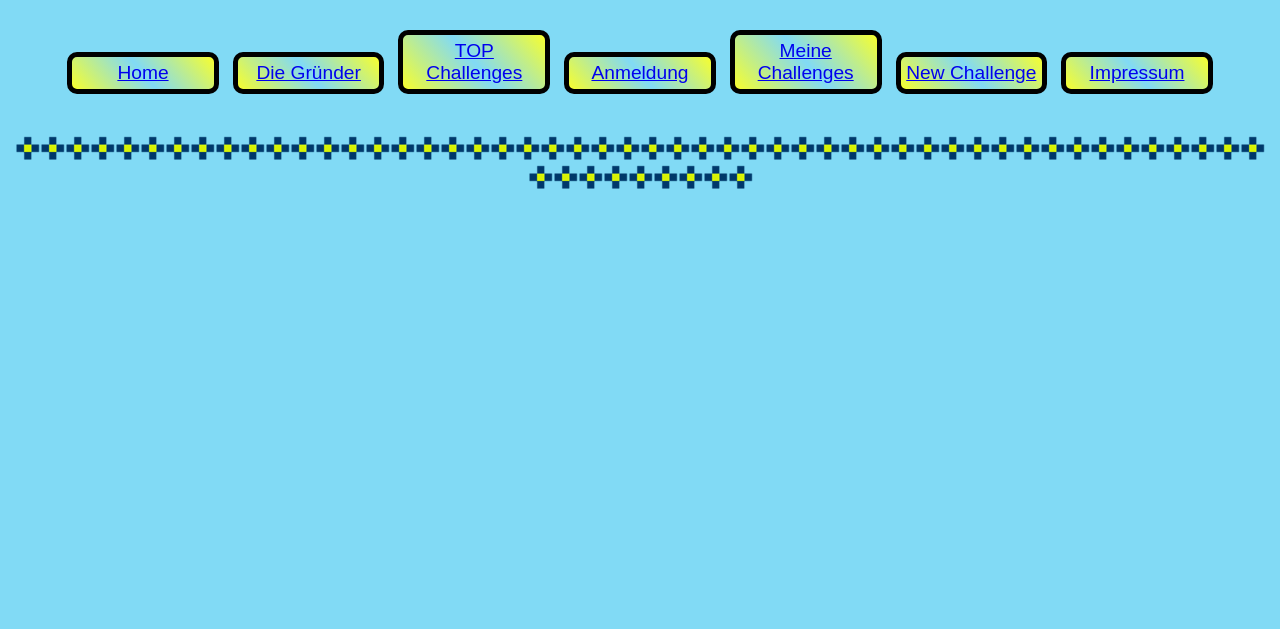
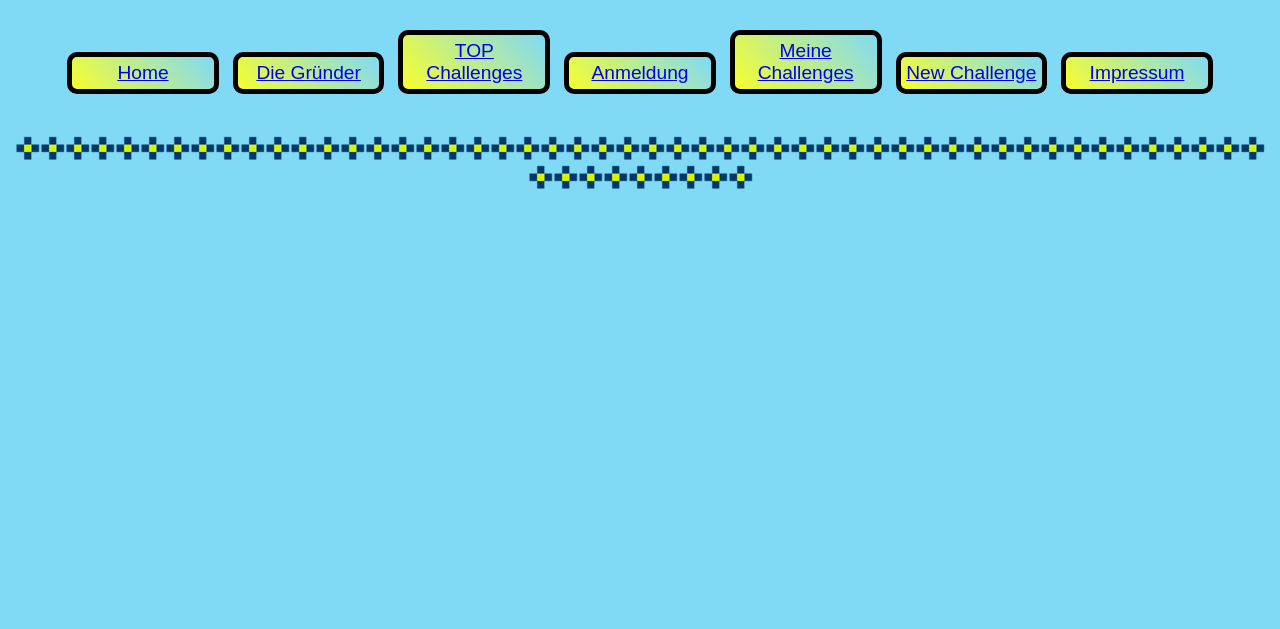
Before and after one commit to CYTchallengeYourTeam/CYT, a plain HTML site: page Unterseiten/home.html in a window 1280 px wide. Shown: the part 171-800 px from the top of the page. Drawn offline with Linux system fonts and the light colour scheme.

Commit message:
Update style.css

```diff
--- a/style.css
+++ b/style.css
@@ -34,6 +34,6 @@ button {
 	border-radius: 10px;
 	font-size: 120%;
 	width: 12%;
-	background: linear-gradient(50deg, #F7FE2E, #81DAF5, #F7FE2E);
+	background: linear-gradient(50deg, #F7FE2E, #81DAF5);
 	color: black;
 }
```
